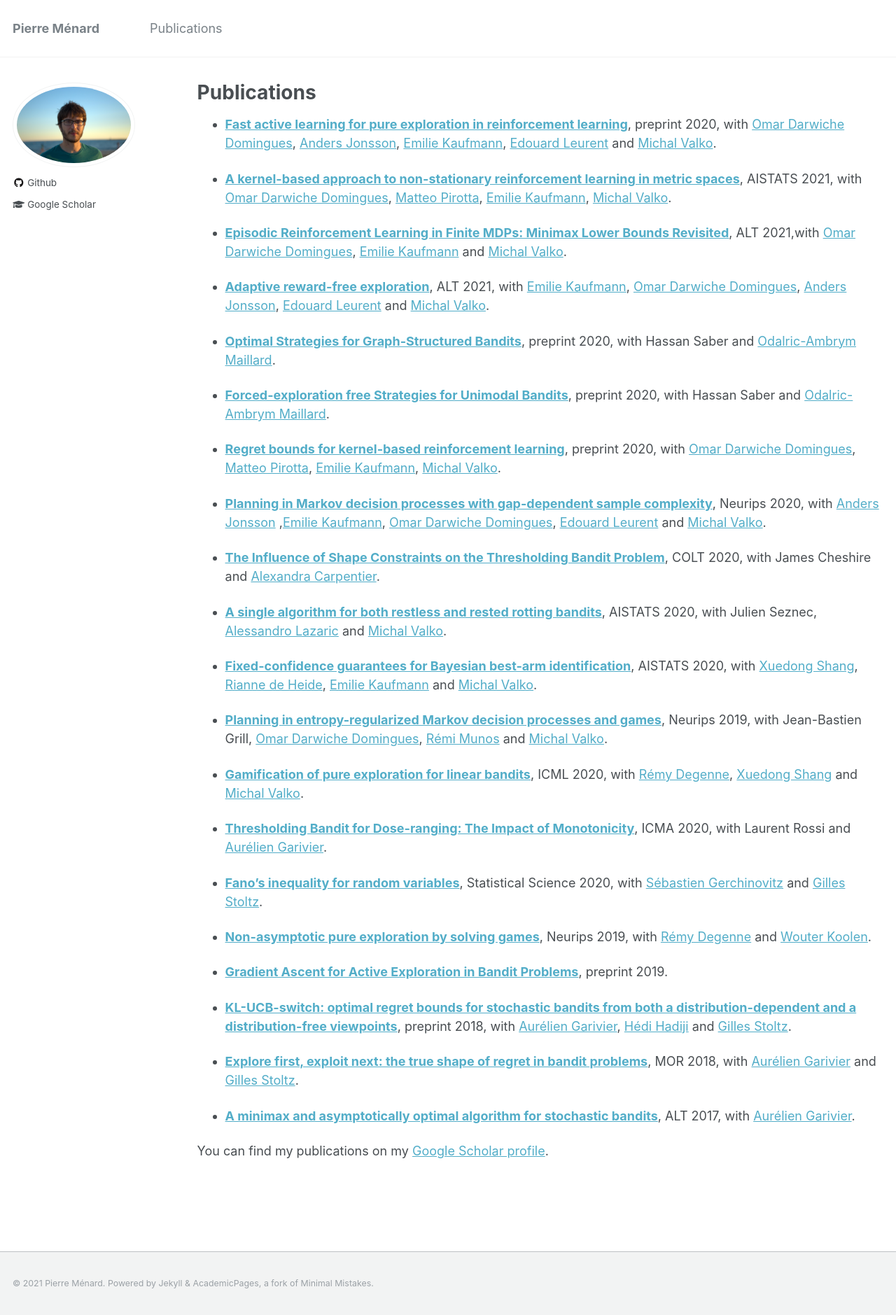
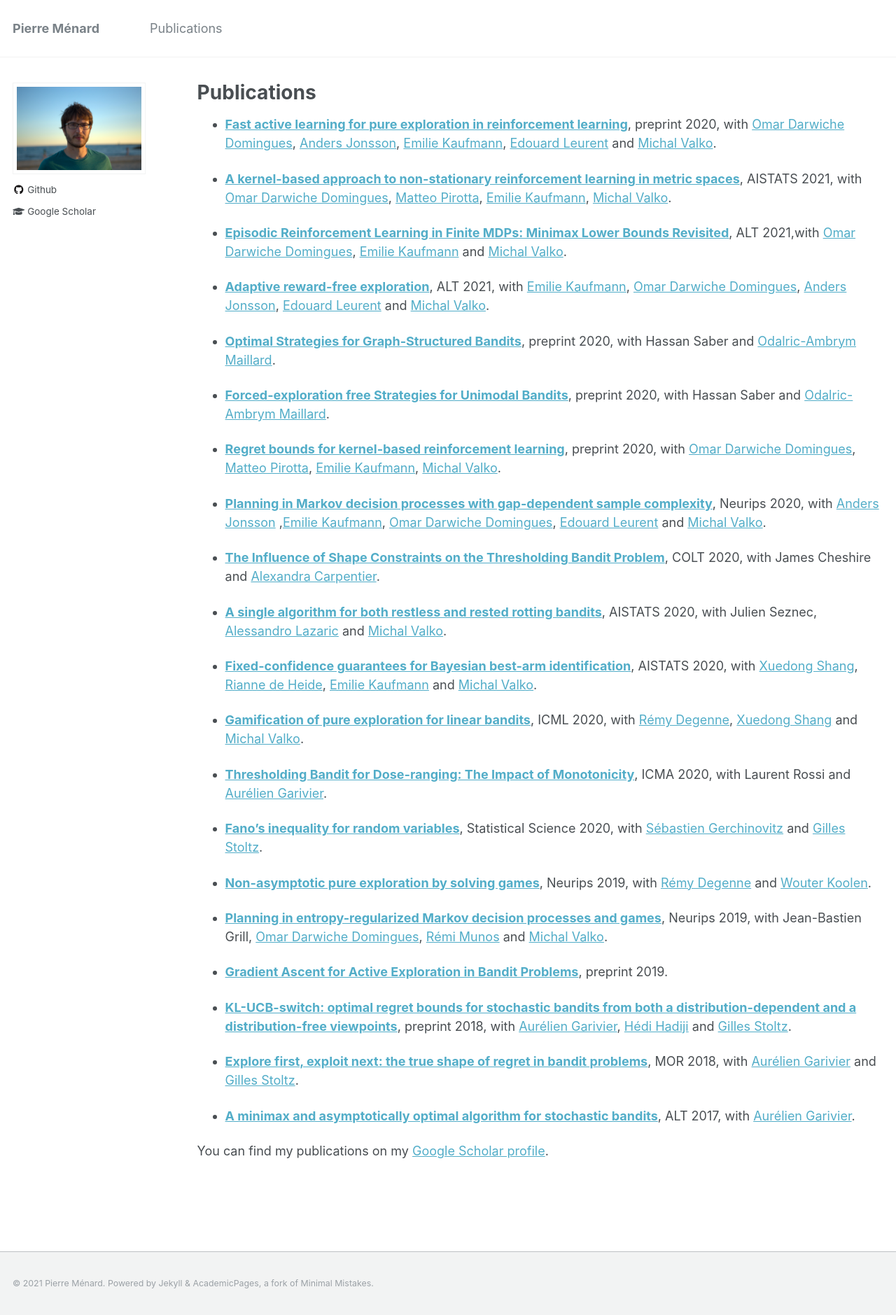
Before and after one commit to menardprr/menardprr.github.io, a Jekyll site: the page built from _pages/publications.md, in a window 1280 px wide. Shown: the whole page at 70% size. Built offline with Jekyll 4.4.1, drawn with Linux system fonts in a browser that asks for light colours.

Commit message:
change img

```diff
--- a/_sass/_sidebar.scss
+++ b/_sass/_sidebar.scss
@@ -83,8 +83,8 @@
   }
 
   img {
-    max-width: 175px;
-    border-radius: 50%;
+    max-width: 200px;
+    border-radius: 0%;
 
     @include breakpoint($large) {
       padding: 5px;
```
Also changed, not shown: _pages/publications.md (+2 -3 lines).
